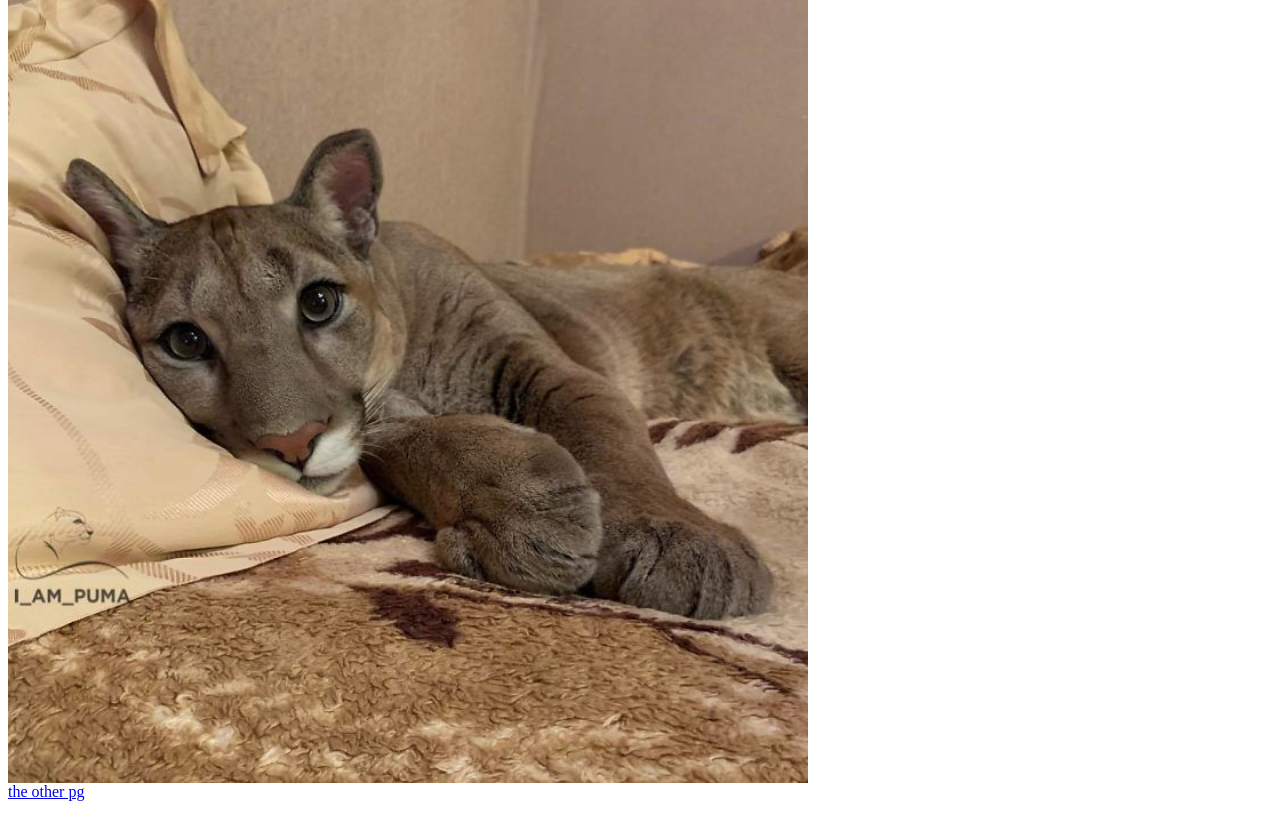
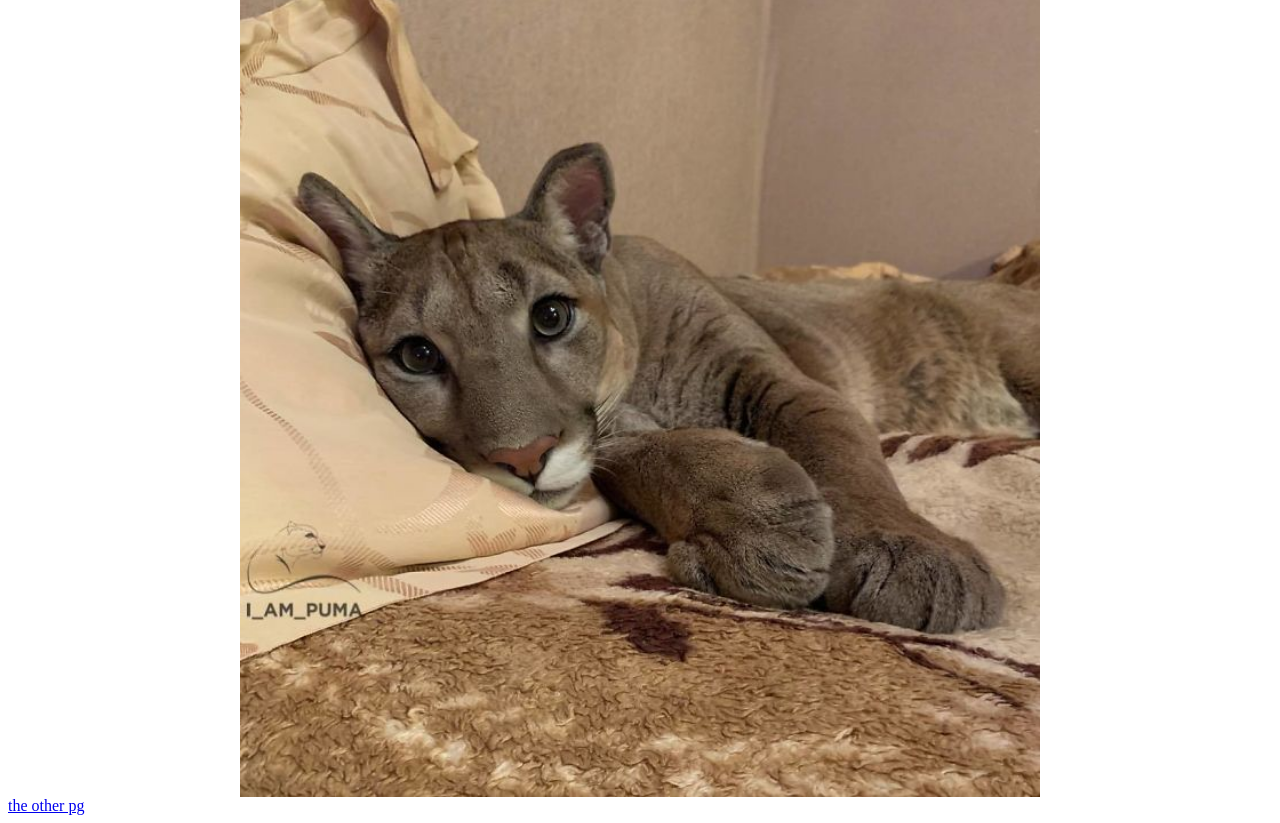
Before and after one commit to aileilei/aileilei.github.io, a plain HTML site: page index.html in a window 1280 px wide. Shown: the part 101-924 px from the top of the page. Drawn offline with Linux system fonts and the light colour scheme.

Commit message:
Update index.html

```diff
--- a/index.html
+++ b/index.html
@@ -1,7 +1,25 @@
-<h1>Hello world!</h1>
+<!DOCTYPE html>
+<html>
+<head>
+<link rel="stylesheet" href="style.css">
+</head>
+<body>
+
+
+
+
+  <h1>Hello world!</h1>
 
 <div style = "text-align: center">Messi</div>
 
-<img src="Cougar.jpg" alt="Cougar" style="width:800px;height:800px;" style = "text-align: center">
+<img src="Cougar.jpg" alt="Cougar" style="width:800px;height:800px;" class="center">
 
 <div><a href="FunPage.html">the other pg</a></div>
+
+
+
+
+
+
+</body>
+</html>
```
